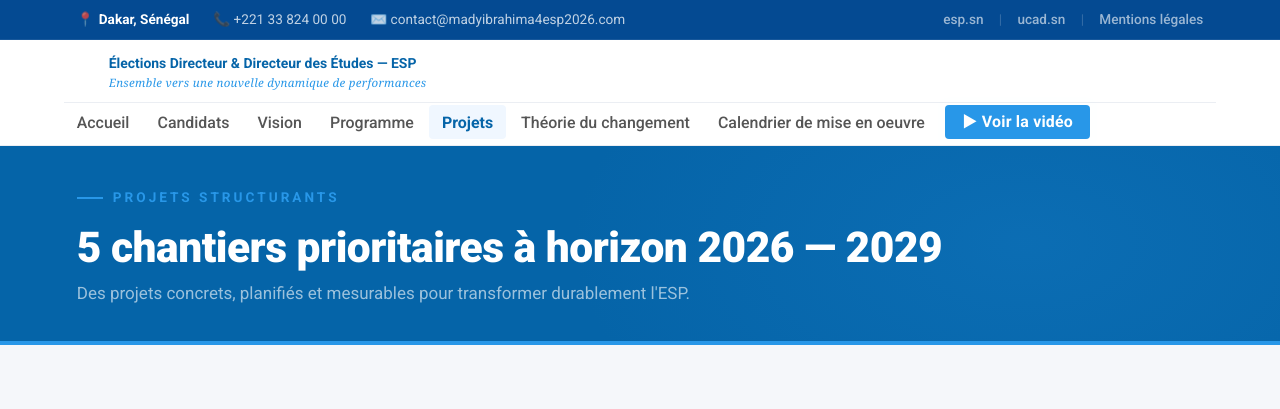
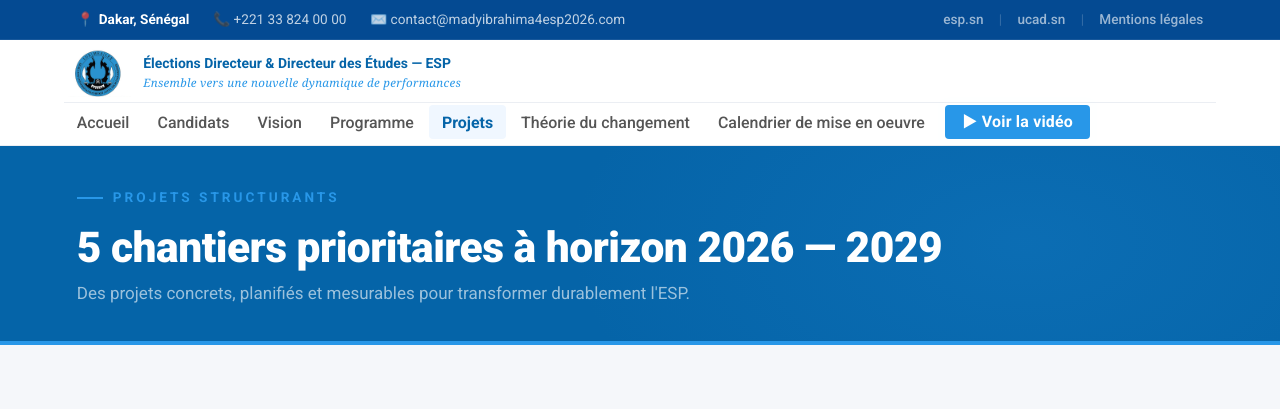
Before and after one commit to Mouhamadou1409/espLocal, a plain HTML site: page projets.html in a window 1280 px wide. Shown: the top 409 px of the page. Drawn offline with Linux system fonts and the light colour scheme; files whose address does not match are found by name; a web font is replaced by a local one.

Commit message:
Update projets.html

```diff
--- a/projets.html
+++ b/projets.html
@@ -34,7 +34,7 @@
   <div class="header-inner">
     <a href="index.html" class="brand" aria-label="Accueil">
       <div class="brand-logo">
-        <img src="assets/logo.jpg" alt="Logo ESP" onerror="this.style.display='none';this.parentNode.querySelector('.brand-logo-text').style.display='block'">
+        <img src="logo.jpg" alt="Logo ESP" onerror="this.style.display='none';this.parentNode.querySelector('.brand-logo-text').style.display='block'">
         <span class="brand-logo-text" style="display:none">ESP</span>
       </div>
       <div class="brand-text">
```
